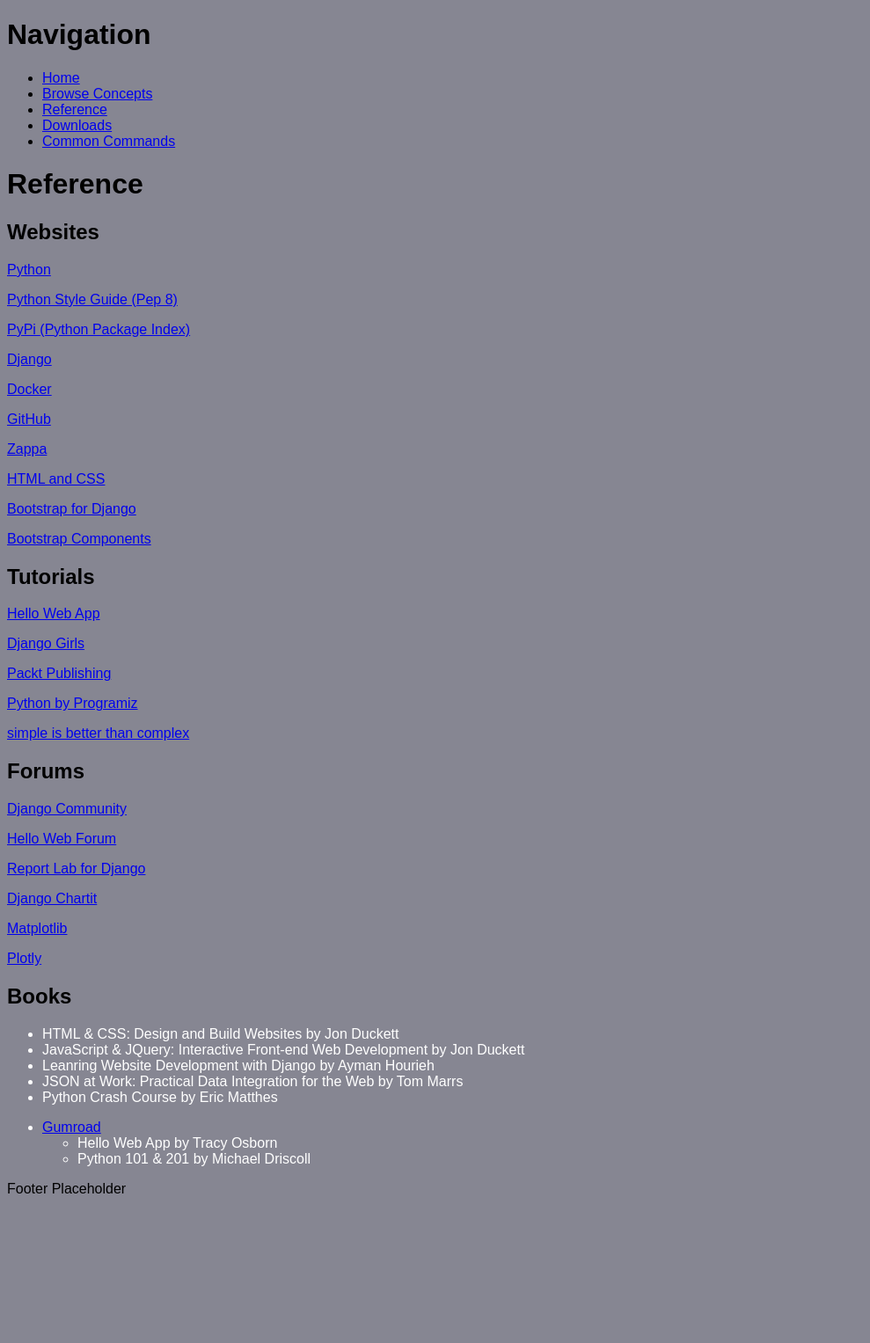
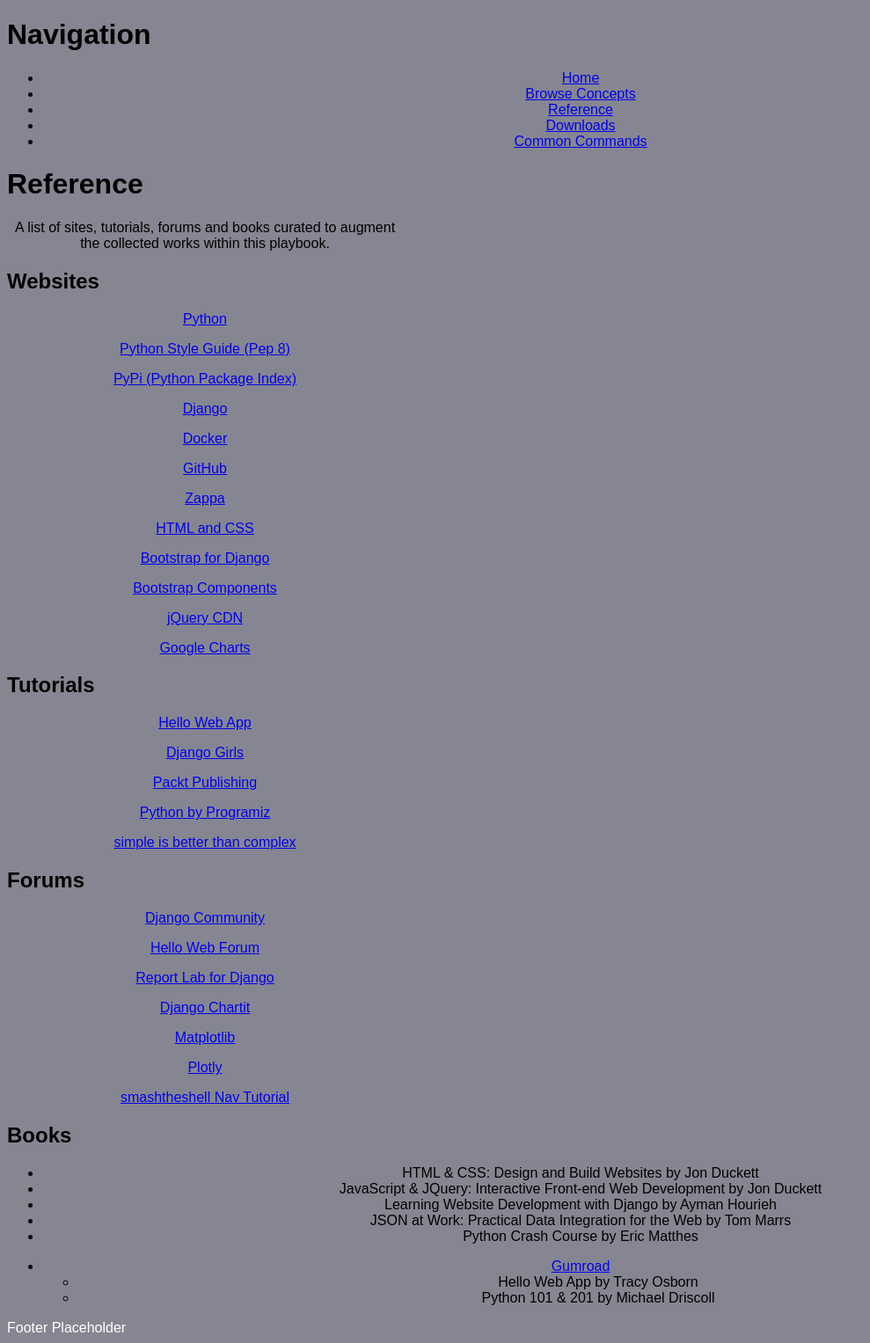
Before and after one commit to adamam2/hwproject, a Django app: template collection/templates/reference.html in a window 1280 px wide. Shown: the whole page at 88% size, without its empty margins (0-989 px from the left). Before the commit the page ends 1357 px from the top, so only its background shows below. Run offline with Django 3.2, Linux system fonts and the light colour scheme; the template is opened without the code that fills it, so the values that code supplies are empty.

Commit message:
Updates to page design.

```diff
--- a/collection/templates/reference.html
+++ b/collection/templates/reference.html
@@ -6,8 +6,15 @@
 
 
 {% block content %}
+    <style>
+        html,
+        p,
+        img, ul, li {
+            text-align: center;
+        }
+    </style>
 <h1>Reference</h1>
-
+    <p>A list of sites, tutorials, forums and books curated to augment the collected works within this playbook.</p>
 <font color="white">
 
     <h2>Websites</h2>
@@ -40,6 +47,12 @@
         </p>
         <p>
             <a href="https://getbootstrap.com/docs/3.3/components/" target="_blank">Bootstrap Components</a>
+        </p>
+        <p>
+            <a href="https://code.jquery.com/" target="_blank">jQuery CDN</a>
+        </p>
+        <p>
+            <a href="https://developers.google.com/chart/interactive/docs/quick_start">Google Charts</a>
         </p>
 
 
@@ -80,14 +93,18 @@
         <p>
             <a href="https://plot.ly/python/pie-charts/" target="_blank">Plotly</a>
         </p>
+        <p>
+            <a href="https://www.youtube.com/watch?v=zBRxUIYvNX4" target="_blank">smashtheshell Nav Tutorial</a>
+        </p>
 
 
     <h2>Books</h2>
+       <font color="black">
         <p>
             <ul>
                 <li>HTML & CSS: Design and Build Websites by Jon Duckett</li>
                 <li>JavaScript & JQuery: Interactive Front-end Web Development by Jon Duckett</li>
-                <li>Leanring Website Development with Django by Ayman Hourieh</li>
+                <li>Learning Website Development with Django by Ayman Hourieh</li>
                 <li>JSON at Work: Practical Data Integration for the Web by Tom Marrs</li>
                 <li>Python Crash Course by Eric Matthes</li>
             </ul>
@@ -102,6 +119,5 @@
                 </li>
             </ul>
         </p>
-
-</font>
+        </font>
 {% endblock content %}
```
